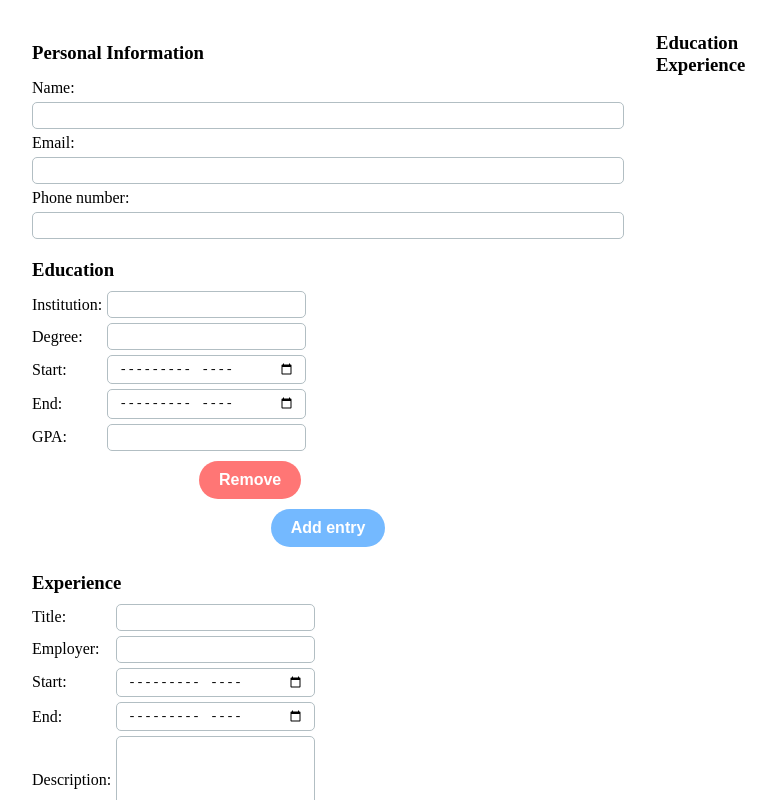
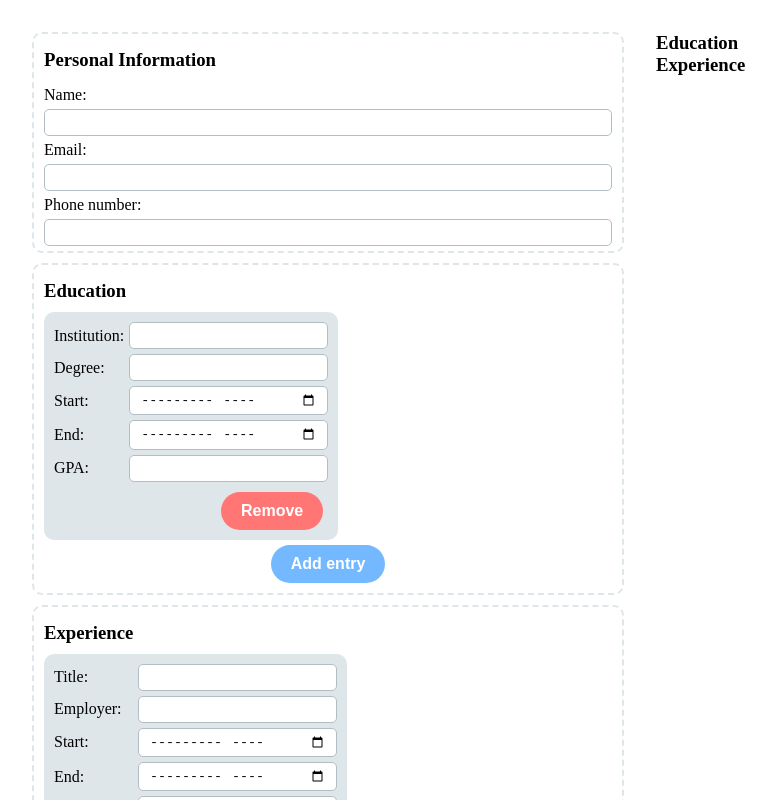
Before and after one commit to Roxanoel/cv-project, a React (Create React App) app: page / in a window 1280 px wide. Shown: the top 800 px of the page, without its empty margins (0-776 px from the left). Built offline with nearby package versions, Linux system fonts and the light colour scheme.

Commit message:
Added basic styling for fieldsets.

```diff
--- a/src/css/components/__components-dir.scss
+++ b/src/css/components/__components-dir.scss
@@ -1,6 +1,9 @@
 /* This file contains all imports for reusable components,
  such as buttons, input fields, headings, etc.
 */
+
+/* Fieldsets */
+@import './fieldsets';
 
 /* Buttons */
 @import './buttons';
--- /dev/null
+++ b/src/css/components/_fieldsets.scss
@@ -0,0 +1,24 @@
+@use '../general/colour-palette' as palette;
+
+/* Default */
+fieldset {
+    /* Border */
+    border: 2px dashed palette.$off-white;
+    border-radius: 10px;
+
+    /* Padding & margins */
+    padding: 5px 10px;
+
+}
+
+/* Fieldset which is within a list section */
+.list-section {
+    fieldset{
+        /* Border */
+        border: none;
+        /* Background */
+        background-color: palette.$off-white;
+        /* Padding & margins */
+        padding-top: 10px;
+    }
+}
```
